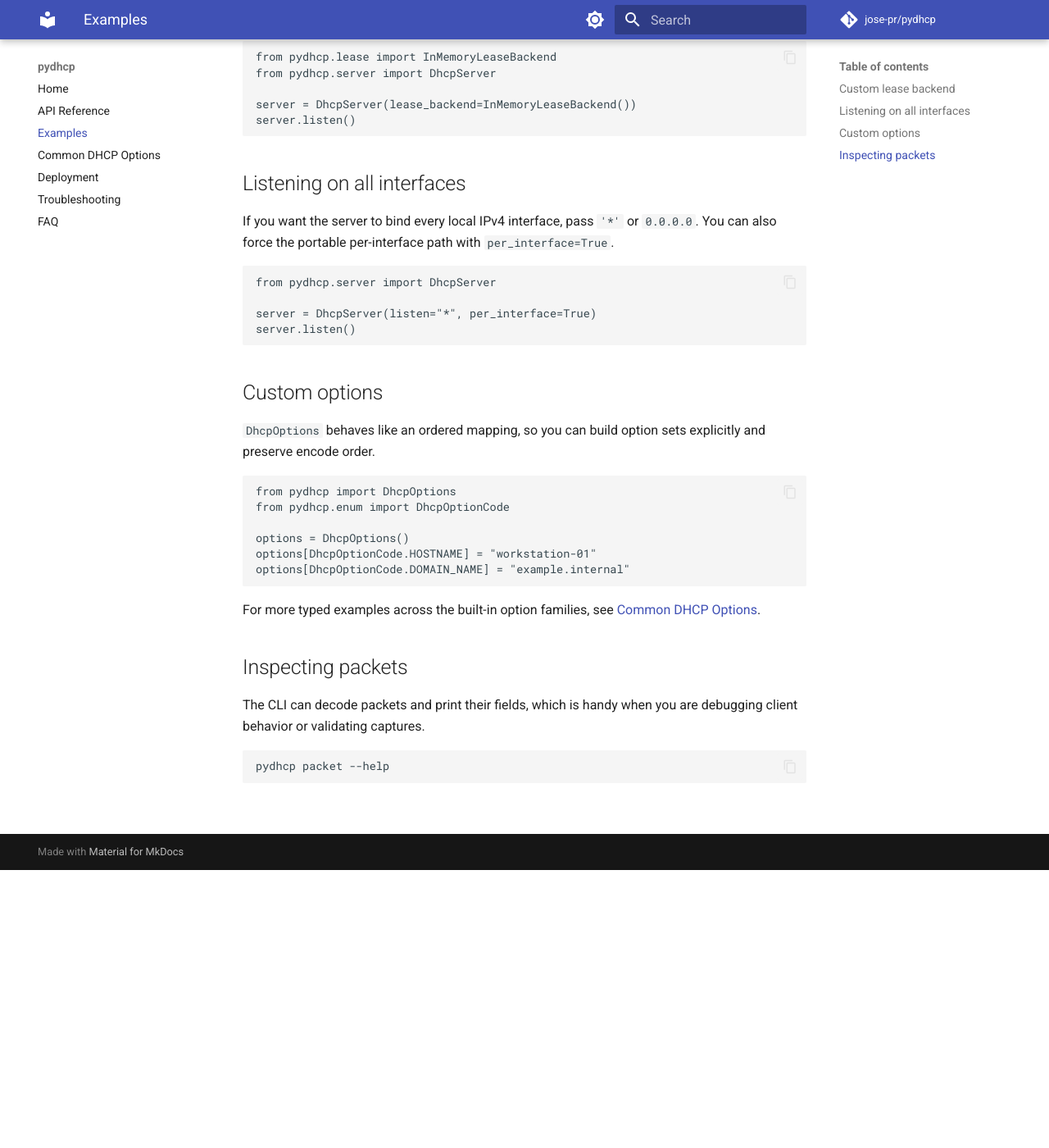
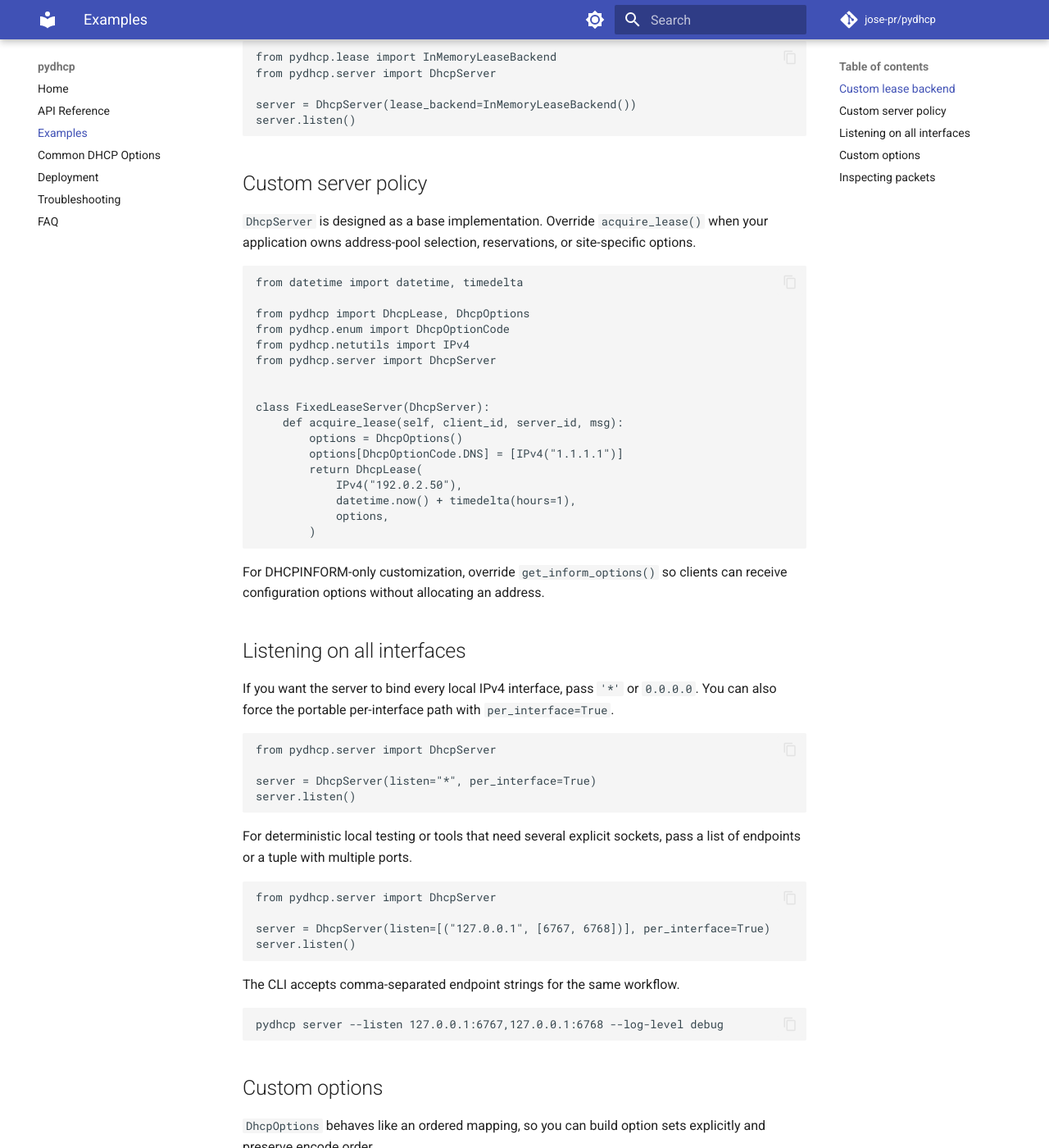
Before and after one commit to jose-pr/pydhcp, an MkDocs documentation site: the page built from docs/examples.md, in a window 1280 px wide and 1400 px high, scrolled down 339 px. Shown: the whole window at 82% size. Built offline with MkDocs 1.6.1 and Material for MkDocs 9.7.7, drawn with Linux system fonts in a browser that asks for light colours; comment, search, counter and statistics services are not loaded; some of the changed text lies outside the part shown.

Commit message:
docs: document DHCP tooling and portability

````diff
--- a/docs/examples.md
+++ b/docs/examples.md
@@ -14,6 +14,34 @@ server = DhcpServer(lease_backend=InMemoryLeaseBackend())
 server.listen()
 ```
 
+## Custom server policy
+
+`DhcpServer` is designed as a base implementation. Override `acquire_lease()` when your
+application owns address-pool selection, reservations, or site-specific options.
+
+```python
+from datetime import datetime, timedelta
+
+from pydhcp import DhcpLease, DhcpOptions
+from pydhcp.enum import DhcpOptionCode
+from pydhcp.netutils import IPv4
+from pydhcp.server import DhcpServer
+
+
+class FixedLeaseServer(DhcpServer):
+    def acquire_lease(self, client_id, server_id, msg):
+        options = DhcpOptions()
+        options[DhcpOptionCode.DNS] = [IPv4("1.1.1.1")]
+        return DhcpLease(
+            IPv4("192.0.2.50"),
+            datetime.now() + timedelta(hours=1),
+            options,
+        )
+```
+
+For DHCPINFORM-only customization, override `get_inform_options()` so clients can receive
+configuration options without allocating an address.
+
 ## Listening on all interfaces
 
 If you want the server to bind every local IPv4 interface, pass `'*'` or `0.0.0.0`.
@@ -24,6 +52,22 @@ from pydhcp.server import DhcpServer
 
 server = DhcpServer(listen="*", per_interface=True)
 server.listen()
+```
+
+For deterministic local testing or tools that need several explicit sockets, pass a list of
+endpoints or a tuple with multiple ports.
+
+```python
+from pydhcp.server import DhcpServer
+
+server = DhcpServer(listen=[("127.0.0.1", [6767, 6768])], per_interface=True)
+server.listen()
+```
+
+The CLI accepts comma-separated endpoint strings for the same workflow.
+
+```bash
+pydhcp server --listen 127.0.0.1:6767,127.0.0.1:6768 --log-level debug
 ```
 
 ## Custom options
@@ -46,5 +90,19 @@ For more typed examples across the built-in option families, see [Common DHCP Op
 The CLI can decode packets and print their fields, which is handy when you are debugging client behavior or validating captures.
 
 ```bash
-pydhcp packet --help
+pydhcp packet --decode --stdin --json
 ```
+
+For terminal inspection, use the summary output.
+
+```bash
+pydhcp packet --decode --stdin --summary
+```
+
+Structured packet text can also be encoded back to packet hex.
+
+```bash
+pydhcp packet --encode --input-file packet.json --json --output-file packet.hex
+```
+
+TOML packet workflows require the optional TOML extra: `pip install pydhcp[toml]`.
````
Also changed, not shown: README.md (+35 -12 lines), benchmarks/README.md (+6 -6 lines), docs/deployment.md (+6 -1 lines), docs/troubleshooting.md (+23 -3 lines).
